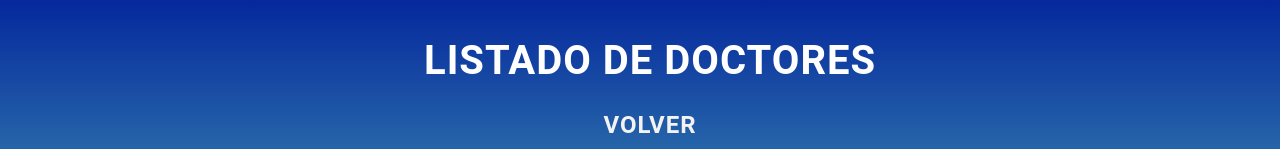
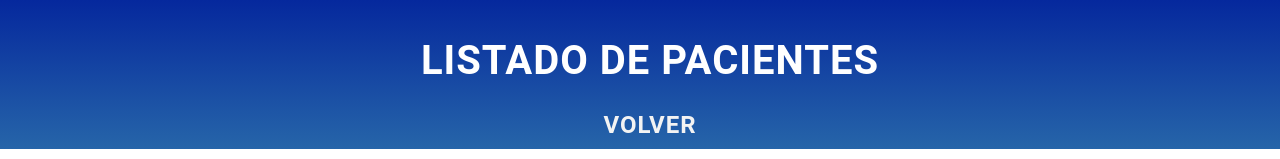
Before and after one commit to TheDavixZ80/Proyecto-Hospital-Backend, a plain HTML site: page lista_pacientes.html in a window 1280 px wide. Shown: the top 159 px of the page. Drawn offline with Linux system fonts and the light colour scheme.

Commit message:
Corrección de contenido del h1

```diff
--- a/lista_pacientes.html
+++ b/lista_pacientes.html
@@ -10,7 +10,7 @@
 
 <body>
     <header>
-        <h1>Listado de doctores</h1>
+        <h1>Listado de pacientes</h1>
         <a href="index.html"> Volver</a>
     </header>
 
```
